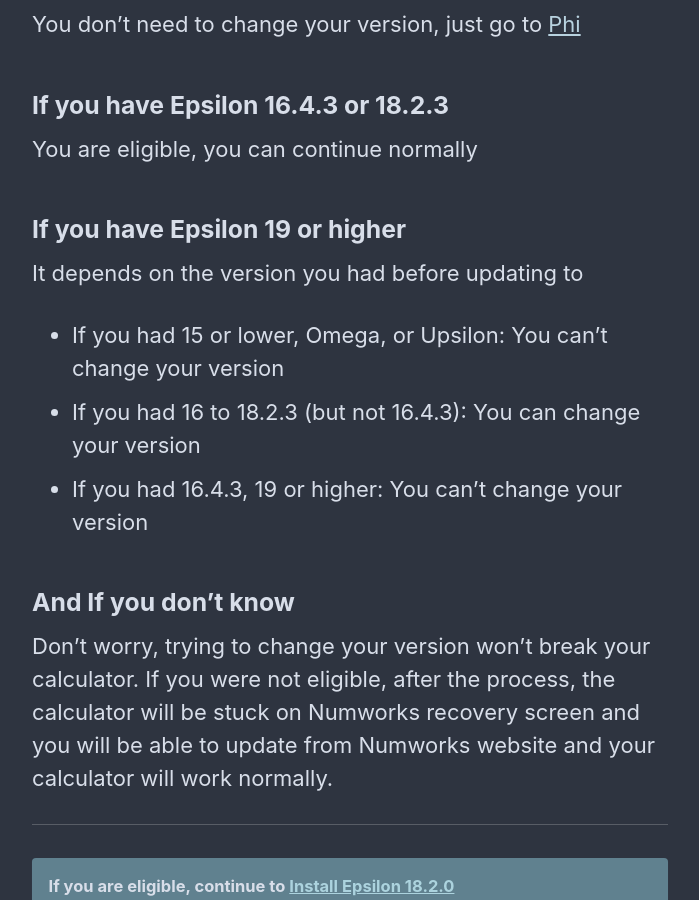
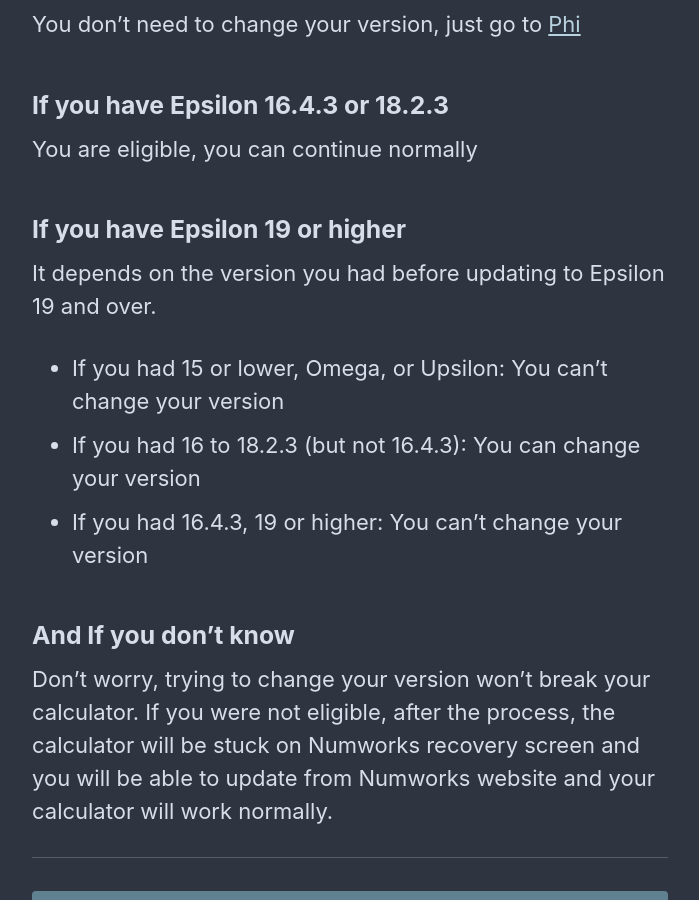
Before and after one commit to Omega-Numworks/Omega-Guide, a Jekyll site: the page built from _pages/en_US/check-version-change-eligibility.md, in a window 1280 px wide and 900 px high, scrolled down 808 px. Shown: the whole window, without its empty margins (290-989 px from the left). Built offline with Jekyll 4.4.1, drawn with Linux system fonts in a browser that asks for light colours; comment, search, counter and statistics services are not loaded.

Commit message:
Update check-version-change-eligibility.md

```diff
--- a/_pages/en_US/check-version-change-eligibility.md
+++ b/_pages/en_US/check-version-change-eligibility.md
@@ -20,7 +20,7 @@
 
 ### If you have Epsilon 19 or higher
 
-It depends on the version you had before updating to
+It depends on the version you had before updating to Epsilon 19 and over.
 
 - If you had 15 or lower, Omega, or Upsilon: You can't change your version
 - If you had 16 to 18.2.3 (but not 16.4.3): You can change your version
```
